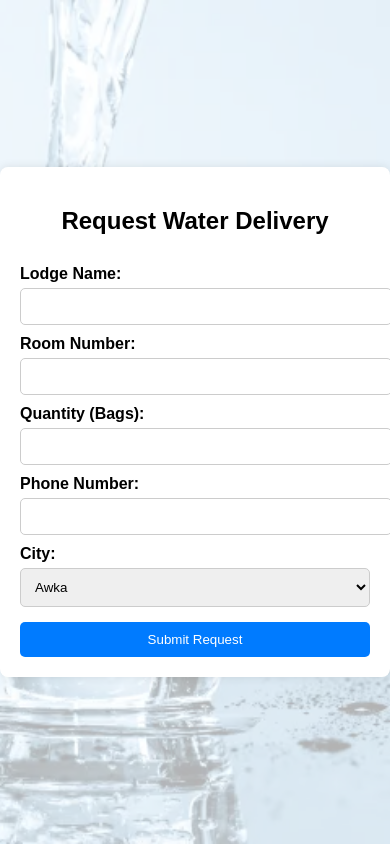
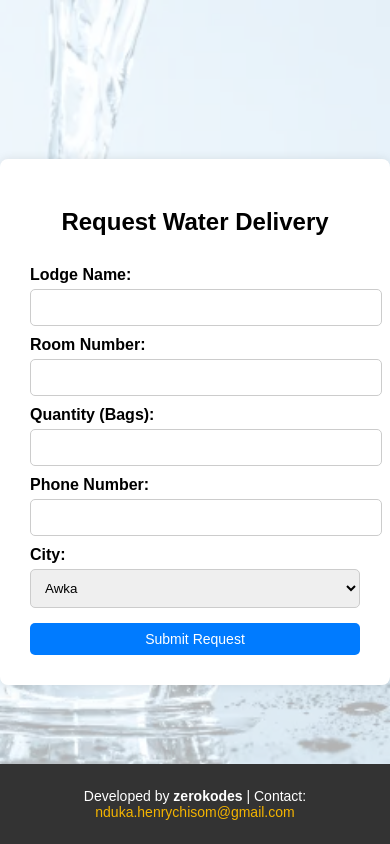
Before and after one commit to zerokodes/Water_Request_Management, a plain HTML site: page frontend/client/index.html in a window 390 px wide. Drawn offline with Linux system fonts and the light colour scheme.

Commit message:
made updates

```diff
--- a/frontend/client/index.html
+++ b/frontend/client/index.html
@@ -33,5 +33,10 @@
         </form>
     </div>
     <script src="script.js"></script>
+
+    <footer>
+        <p>Developed by <strong>zerokodes</strong> | Contact: <a href="mailto:nduka.henrychisom@gmail.com">nduka.henrychisom@gmail.com</a></p>
+    </footer>
+
 </body>
 </html>
--- a/frontend/client/styles.css
+++ b/frontend/client/styles.css
@@ -72,8 +72,48 @@ button:hover {
 
 /* Responsive Design */
 @media (max-width: 768px) {
-    .container {
+    .login-container {
         width: 95%;
-        padding: 20px;
+    }
+
+    button {
+        font-size: 14px;
     }
 }
+
+@media (max-width: 480px) {
+    .login-container {
+        width: 100%;
+        padding: 15px;
+    }
+
+    button {
+        font-size: 14px;
+        padding: 8px;
+    }
+
+    footer {
+        font-size: 12px;
+    }
+}
+
+
+footer {
+    background-color: #333;
+    color: white;
+    text-align: center;
+    padding: 10px;
+    position: fixed;
+    bottom: 0;
+    width: 100%;
+    font-size: 14px;
+}
+
+footer a {
+    color: #f4b400;
+    text-decoration: none;
+}
+
+footer a:hover {
+    text-decoration: underline;
+}
```
Also changed, not shown: frontend/admin/login.html (+3 -2 lines), frontend/admin/login.css (line endings or trailing spaces).
